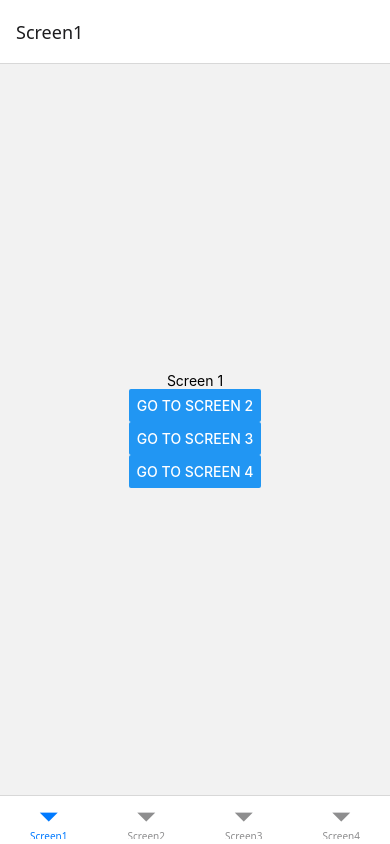
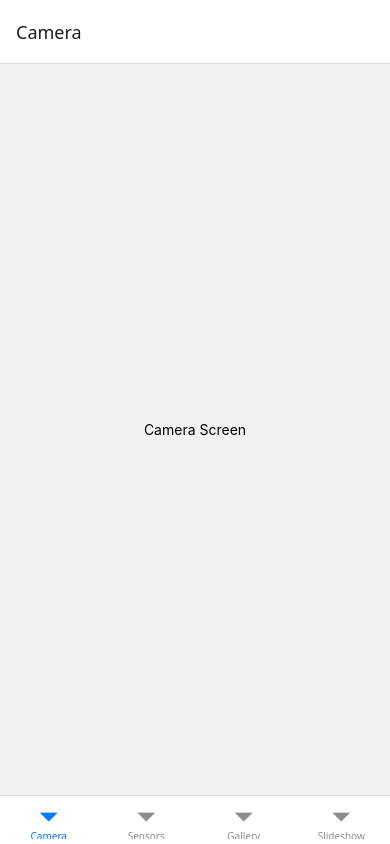
Before and after one commit to hadeelabbadi/JoVision-RN-tasks, a React Native app: screen / in a window 390 px wide. Built offline with nearby package versions, Linux system fonts and the light colour scheme.

Commit message:
Project Stage 1 - Navigation setup

```diff
--- a/App.tsx
+++ b/App.tsx
@@ -1,5 +1,5 @@
-import Task42 from './Tasks/Task42';
+import ProjectNavigation from './Tasks/ProjectNavigation';
 
 export default function App() {
-  return <Task42 />;
+  return <ProjectNavigation />;
 }
--- /dev/null
+++ b/Tasks/ProjectNavigation.js
@@ -0,0 +1,36 @@
+import React from 'react';
+import { Text, View } from 'react-native';
+import { NavigationContainer } from '@react-navigation/native';
+import { createBottomTabNavigator } from '@react-navigation/bottom-tabs';
+
+const Tab = createBottomTabNavigator();
+
+const Screen = ({ title }) => (
+  <View style={{ flex:1, justifyContent:'center', alignItems:'center' }}>
+    <Text>{title}</Text>
+  </View>
+);
+
+export default function ProjectNavigation() {
+  return (
+    <NavigationContainer>
+      <Tab.Navigator>
+        <Tab.Screen name="Camera">
+          {() => <Screen title="Camera Screen" />}
+        </Tab.Screen>
+
+        <Tab.Screen name="Sensors">
+          {() => <Screen title="Sensors Screen" />}
+        </Tab.Screen>
+
+        <Tab.Screen name="Gallery">
+          {() => <Screen title="Gallery Screen" />}
+        </Tab.Screen>
+
+        <Tab.Screen name="Slideshow">
+          {() => <Screen title="Slideshow Screen" />}
+        </Tab.Screen>
+      </Tab.Navigator>
+    </NavigationContainer>
+  );
+}
```
Also changed, not shown: Tasks/CameraScreen.js (added), Tasks/GalleryScreen.js (added), Tasks/SensorsScreen.js (added), Tasks/SlideshowScreen.js (added).
